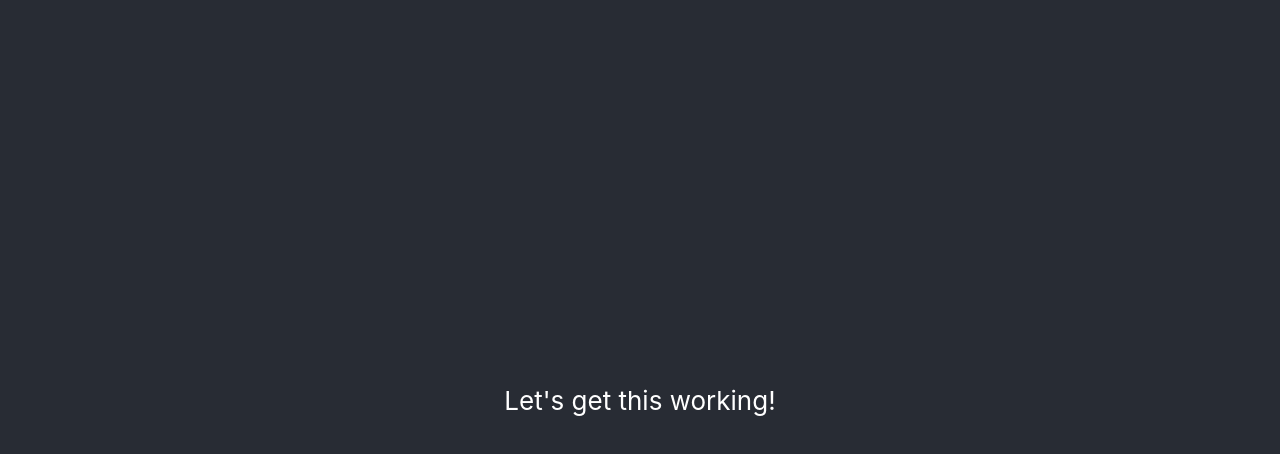
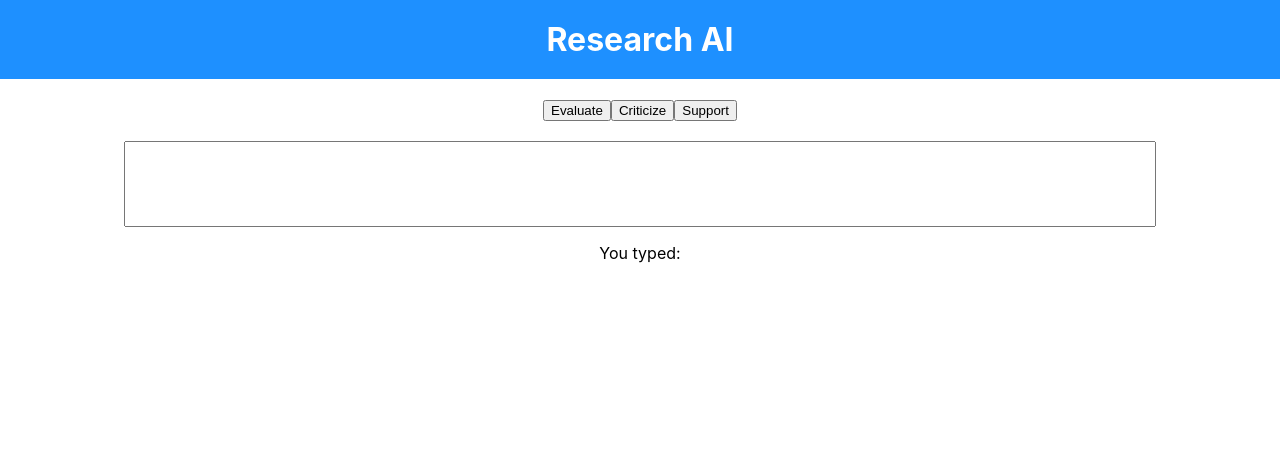
Before and after one commit to ZaneAridi1022/ResearchAI, a React (Create React App) app in the folder FrontEnd/my-app/: page / in a window 1280 px wide. Shown: the top 454 px of the page. Built offline with nearby package versions, Linux system fonts and the light colour scheme.

Commit message:
second frontend commit

```diff
--- a/FrontEnd/my-app/src/App.css
+++ b/FrontEnd/my-app/src/App.css
@@ -2,15 +2,29 @@
   text-align: center;
 }
 
-.App-logo {
-  height: 40vmin;
-  pointer-events: none;
-}
+
 
 @media (prefers-reduced-motion: no-preference) {
   .App-logo {
     animation: App-logo-spin infinite 20s linear;
   }
+}
+
+.main-input {
+  width: 80%;
+  height: 10vh;
+}
+
+.outerBox {
+  padding: 20px;
+}
+
+.btn-1 {
+
+}
+
+.main-input-div{
+
 }
 
 .App-header {
--- a/FrontEnd/my-app/src/App.js
+++ b/FrontEnd/my-app/src/App.js
@@ -1,14 +1,31 @@
-import logo from './logo.svg';
 import './App.css';
+import { useState } from 'react';
 
 function App() {
-  return (
-    <div className="App">
-      <header className="App-header">
-        <p>Let's get this working!</p>
-      </header>
-    </div>
-  );
+    const [value, setValue] = useState('');
+
+
+    const handleChange = (event) => {
+        setValue(event.target.value);
+    };
+
+
+    return (
+        <div className="App">
+            <header style={{ backgroundColor: '#1E90FF', color: 'white', padding: '20px' }}>
+                <h1 style={{ margin: '0' }}>Research AI</h1>
+            </header>
+            <div className="outerBox">
+                <button className="btn-1">Evaluate</button>
+                <button className="btn-1">Criticize</button>
+                <button className="btn-1">Support</button>
+            </div>
+            <div className="main-input-div">
+                <input className="main-input" type="text" value={value} onChange={handleChange} />
+                <p>You typed: {value}</p>
+            </div>
+        </div>
+    );
 }
 
 export default App;
```
